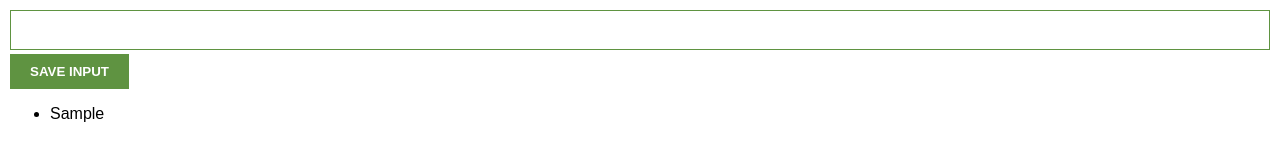
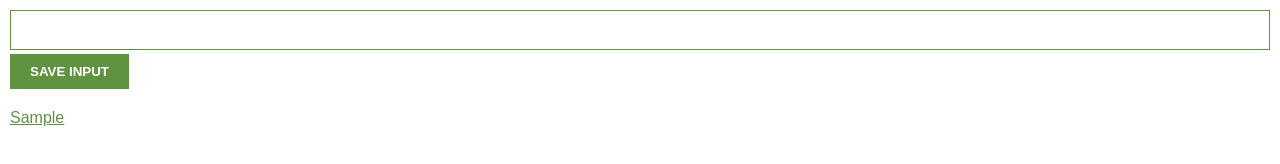
Before and after one commit to Anil1992-rgb/Leads-Tracker-Chrome-Extension, a browser extension: page index.html in a window 1280 px wide. Both pictures are taken after typing "Sample" into the empty fields and a click on the button "SAVE INPUT". Drawn offline with Linux system fonts and the light colour scheme.

Commit message:
added json file, styling, and JS code

```diff
--- a/script.js
+++ b/script.js
@@ -2,6 +2,8 @@ let myLeads = []
 const inputEl = document.getElementById("input-el")
 const inputBtn = document.getElementById("input-btn")
 const ulEl = document.getElementById("ul-el")
+
+localStorage.setItem("myLeads", "www.wdwd.com")
 
 inputBtn.addEventListener("click", function () {
     myLeads.push(inputEl.value)
@@ -12,7 +14,12 @@ inputBtn.addEventListener("click", function () {
 function renderLeads() {
     let listItems = ""
     for (let i = 0; i < myLeads.length; i++) {
-        listItems += "<li>" + myLeads[i] + "</li>"
+        listItems += `
+        <li>
+            <a target='_blank' = href='${myLeads[i]}'>
+                ${myLeads[i]}
+            </a>
+        </li>`
     }
     ulEl.innerHTML = listItems
 }
--- a/style.css
+++ b/style.css
@@ -2,6 +2,7 @@ body {
     margin: 0;
     padding: 10px;
     font-family: Arial, Helvetica, sans-serif;
+    min-width: 400px;
 }
 
 input {
@@ -22,3 +23,19 @@ button {
     border: none;
     font-weight: bold;
 }
+
+ul {
+    margin-top: 20px;
+    list-style: none;
+    padding-left: 0;
+
+}
+
+li {
+    margin-top: 5px;
+
+}
+
+a {
+    color: #5f9341;
+}
```
Also changed, not shown: manifest.json (added).
